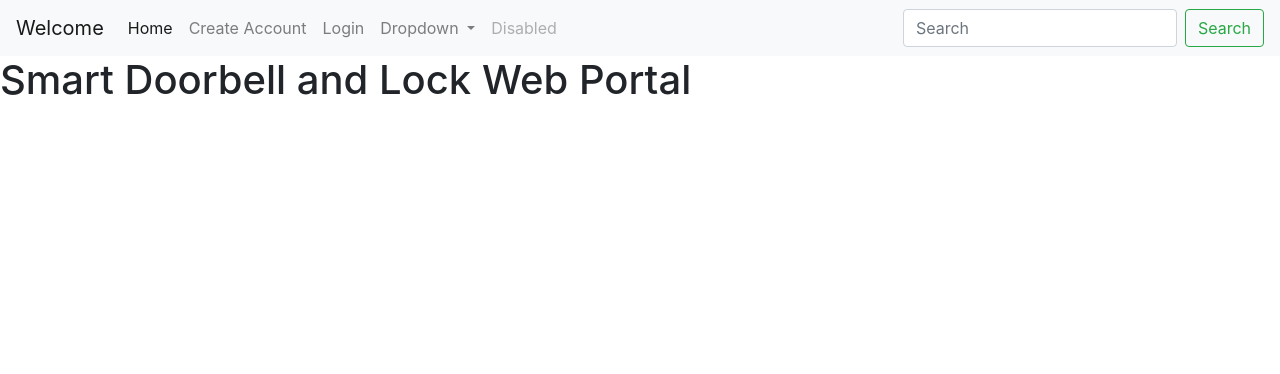
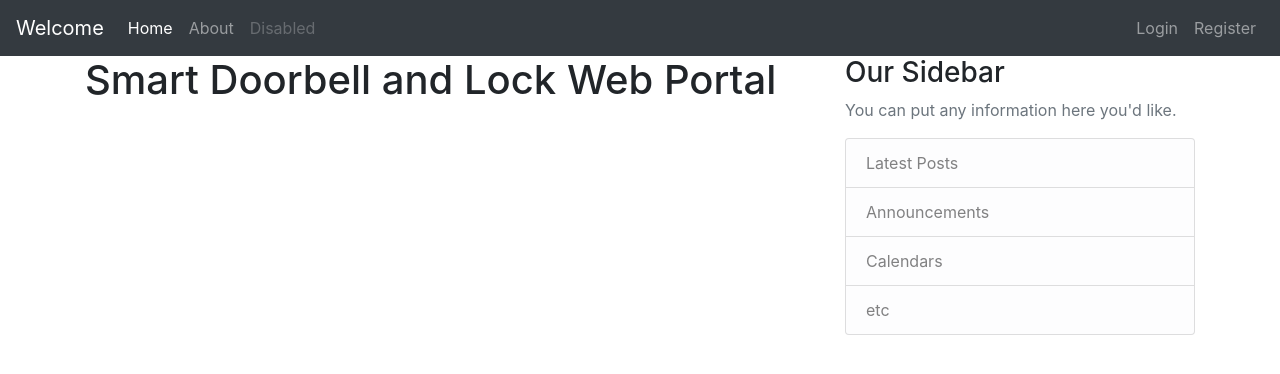
Before and after one commit to cd3vane/smart-doorbell, a Django app: page / in a window 1280 px wide. Shown: the top 374 px of the page. Run offline with Django 3.2, Linux system fonts and the light colour scheme; some libraries are stand-ins or nearby versions.

Commit message:
Users can now register, working on login next

```diff
--- a/smart_doorbell_portal/smart_doorbell_portal/settings.py
+++ b/smart_doorbell_portal/smart_doorbell_portal/settings.py
@@ -37,6 +37,7 @@ INSTALLED_APPS = [
     'django.contrib.contenttypes',
     'django.contrib.sessions',
     'django.contrib.messages',
+    'crispy_forms',
     'django.contrib.staticfiles',
     'login.apps.LoginConfig',
     'users.apps.UsersConfig',
--- a/smart_doorbell_portal/templates/base.html
+++ b/smart_doorbell_portal/templates/base.html
@@ -8,12 +8,38 @@
      <link rel="stylesheet" href="https://stackpath.bootstrapcdn.com/bootstrap/4.5.2/css/bootstrap.min.css" integrity="sha384-JcKb8q3iqJ61gNV9KGb8thSsNjpSL0n8PARn9HuZOnIxN0hoP+VmmDGMN5t9UJ0Z" crossorigin="anonymous">
    </head>
    <body>
-
-     {% block content %}
-
-     {% endblock %}
-     {% include 'footer.html' %}
-  </body>
+  <header class="site-header">
+     {% include 'navbar.html' %}
+   </header>
+   <main role="main" class="container">
+       <div class="row">
+         <div class="col-md-8">
+           {% if messages %}
+             {% for message in messages %}
+               <div class="alert alert-{{ message.tags }}">
+                 {{ message }}
+               </div>
+             {% endfor %}
+           {% endif %}
+           {% block content %}
+           {% endblock %}
+         </div>
+         <div class="col-md-4">
+           <div class="content-section">
+             <h3>Our Sidebar</h3>
+             <p class='text-muted'>You can put any information here you'd like.
+               <ul class="list-group">
+                 <li class="list-group-item list-group-item-light">Latest Posts</li>
+                 <li class="list-group-item list-group-item-light">Announcements</li>
+                 <li class="list-group-item list-group-item-light">Calendars</li>
+                 <li class="list-group-item list-group-item-light">etc</li>
+               </ul>
+             </p>
+           </div>
+         </div>
+       </div>
+     </main>
 
 
+   </body>
  </html>
--- a/smart_doorbell_portal/templates/navbar.html
+++ b/smart_doorbell_portal/templates/navbar.html
@@ -1,38 +1,17 @@
-<nav class="navbar navbar-expand-lg navbar-light bg-light">
+<nav class="navbar navbar-expand-lg navbar-dark bg-dark">
   <a class="navbar-brand" href="#">Welcome</a>
-  <button class="navbar-toggler" type="button" data-toggle="collapse" data-target="#navbarSupportedContent" aria-controls="navbarSupportedContent" aria-expanded="false" aria-label="Toggle navigation">
+  <button class="navbar-toggler" type="button" data-toggle="collapse" data-target="#navbarNavAltMarkup" aria-controls="navbarNavAltMarkup" aria-expanded="false" aria-label="Toggle navigation">
     <span class="navbar-toggler-icon"></span>
   </button>
-
-  <div class="collapse navbar-collapse" id="navbarSupportedContent">
-    <ul class="navbar-nav mr-auto">
-      <li class="nav-item active">
-        <a class="nav-link" href="#">Home <span class="sr-only">(current)</span></a>
-      </li>
-      <li class="nav-item">
-        <a class="nav-link" href="register/">Create Account</a>
-      </li>
-      <li class="nav-item">
-        <a class="nav-link" href="#">Login</a>
-      </li>
-      <li class="nav-item dropdown">
-        <a class="nav-link dropdown-toggle" href="#" id="navbarDropdown" role="button" data-toggle="dropdown" aria-haspopup="true" aria-expanded="false">
-          Dropdown
-        </a>
-        <div class="dropdown-menu" aria-labelledby="navbarDropdown">
-          <a class="dropdown-item" href="#">Action</a>
-          <a class="dropdown-item" href="#">Another action</a>
-          <div class="dropdown-divider"></div>
-          <a class="dropdown-item" href="#">Something else here</a>
-        </div>
-      </li>
-      <li class="nav-item">
-        <a class="nav-link disabled" href="#" tabindex="-1" aria-disabled="true">Disabled</a>
-      </li>
-    </ul>
-    <form class="form-inline my-2 my-lg-0">
-      <input class="form-control mr-sm-2" type="search" placeholder="Search" aria-label="Search">
-      <button class="btn btn-outline-success my-2 my-sm-0" type="submit">Search</button>
-    </form>
+  <div class="collapse navbar-collapse" id="navbarNavAltMarkup">
+    <div class="navbar-nav">
+      <a class="nav-link active" href="#">Home <span class="sr-only">(current)</span></a>
+      <a class="nav-link" href="#">About</a>
+      <a class="nav-link disabled" href="#" tabindex="-1" aria-disabled="true">Disabled</a>
+    </div>
+  </div>
+  <div class="navbar-nav">
+      <a class="nav-item nav-link" href="login/">Login</a>
+      <a class="nav-item nav-link" href="register/">Register</a>
   </div>
 </nav>
--- a/smart_doorbell_portal/templates/pages/home.html
+++ b/smart_doorbell_portal/templates/pages/home.html
@@ -2,8 +2,6 @@
 
 {% block content %}
 
-<header class="sans-serif">
-  {% include 'navbar.html' %}
-</header>
+
 <h1>Smart Doorbell and Lock Web Portal</h1>
 {% endblock %}
--- a/smart_doorbell_portal/templates/users/register.html
+++ b/smart_doorbell_portal/templates/users/register.html
@@ -1,11 +1,12 @@
 {% extends 'base.html' %}
+{% load crispy_forms_tags %}
 
 {% block content %}
 <div class="content-section">
   <form method="POST">{% csrf_token %}
     <fieldset class="form-group">
       <legend class="border-bottom mb-4">Sign Up Now</legend>
-      {{ form }}
+      {{ form|crispy }}
     </fieldset>
     <div class="form-group">
       <button class="btn btn-outline-info" type="submit">Create Account</button>
```
Also changed, not shown: smart_doorbell_portal/users/forms.py (added, +13 -0 lines), smart_doorbell_portal/users/views.py (+12 -3 lines), smart_doorbell_portal/db.sqlite3.
